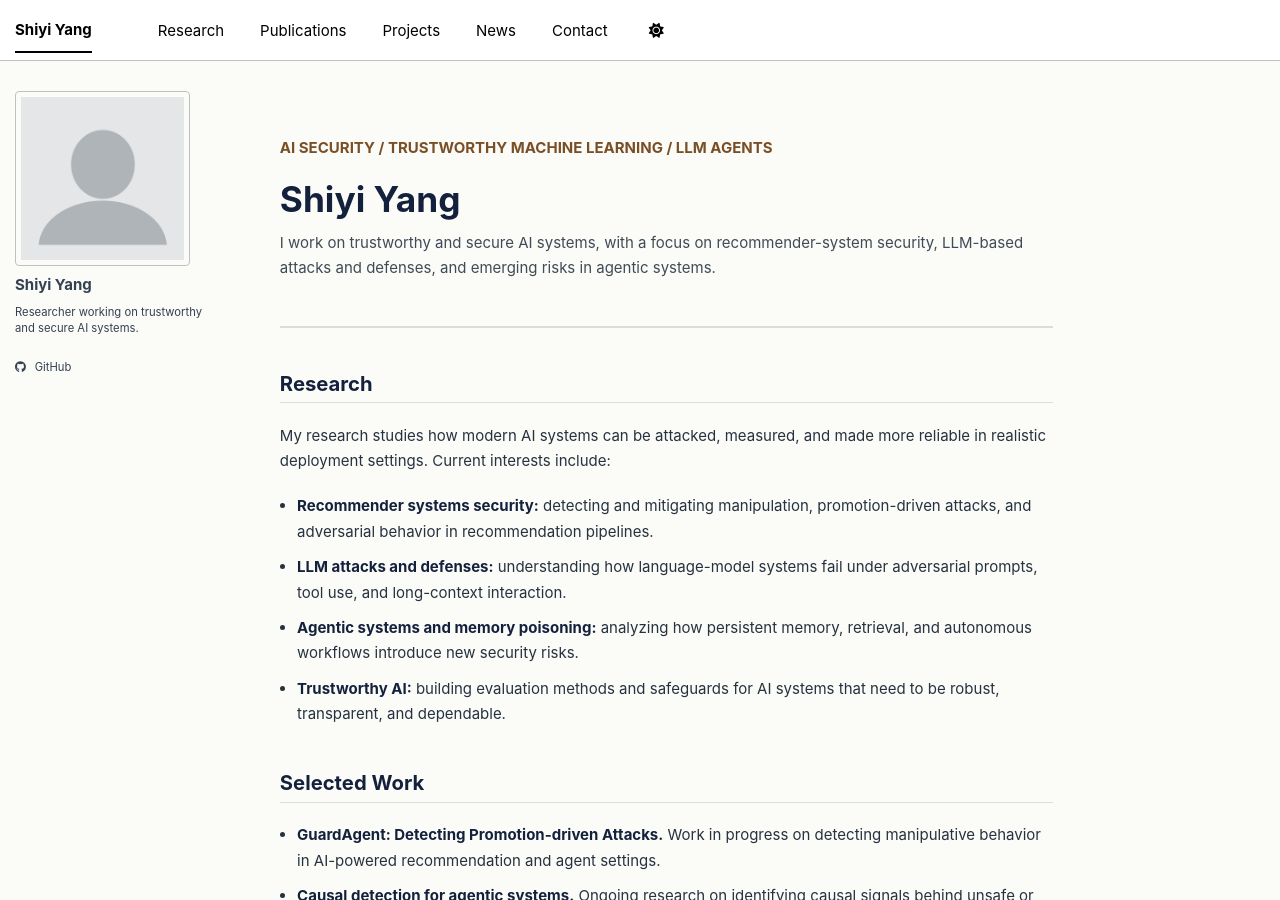
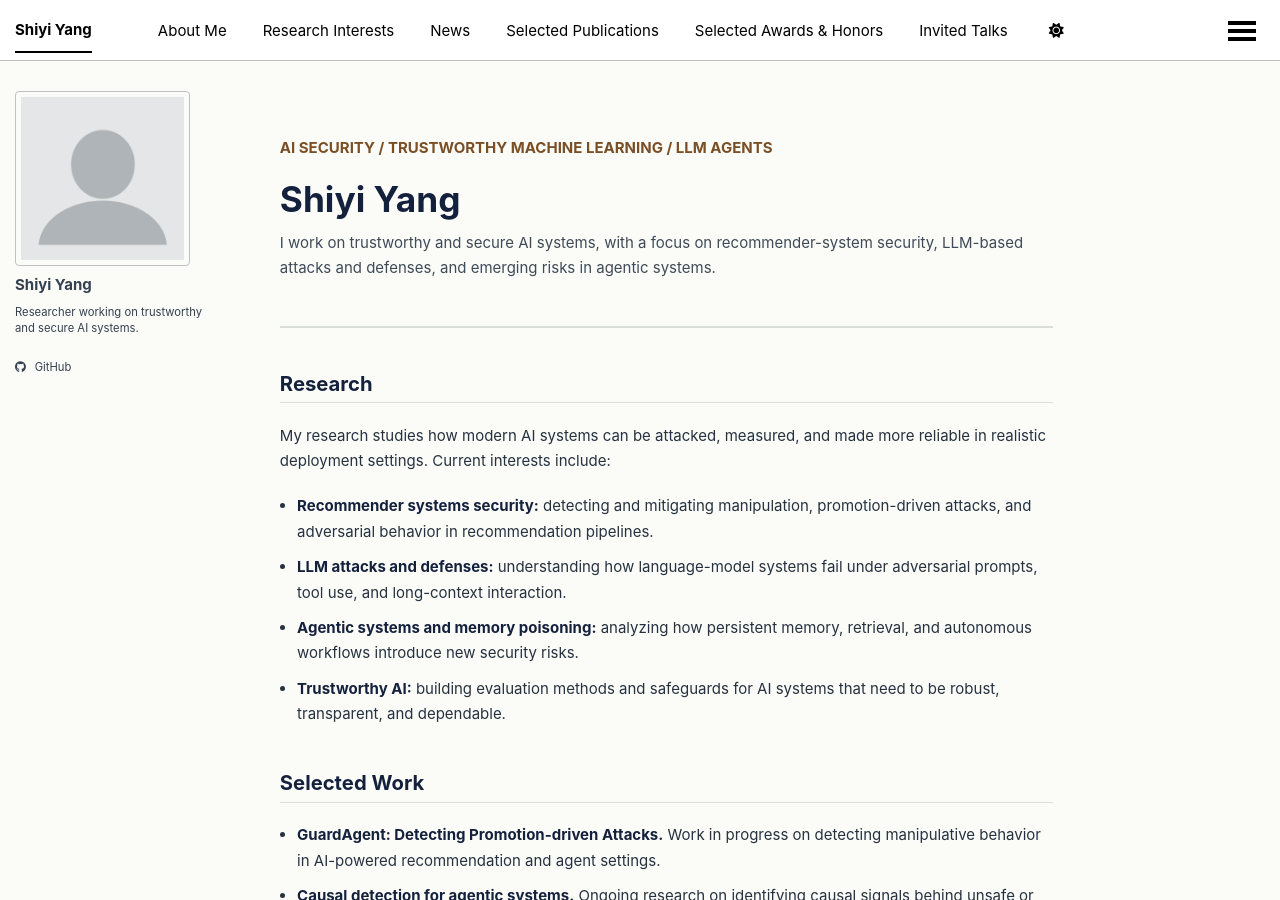
Before and after one commit to shiyiyang-ai/shiyiyang-ai.github.io, a Jekyll site: the page built from _pages/about.md, in a window 1280 px wide and 900 px high. Built offline with Jekyll 4.4.1, drawn with Linux system fonts in a browser that asks for light colours; a script bundle is joined from its source files by our own code; library files that are not in the unit come from our copies.

Commit message:
Update academic navigation sections

```diff
--- a/_data/navigation.yml
+++ b/_data/navigation.yml
@@ -8,17 +8,26 @@
 #      Markdown formatted page while the second is generated using JSON.
 
 main:
-  - title: "Research"
-    url: /#research
+  - title: "About Me"
+    url: /#about-me
 
-  - title: "Publications"
-    url: /#publications
-
-  - title: "Projects"
-    url: /#projects
+  - title: "Research Interests"
+    url: /#research-interests
 
   - title: "News"
     url: /#news
 
-  - title: "Contact"
-    url: /#contact
+  - title: "Selected Publications"
+    url: /#selected-publications
+
+  - title: "Selected Awards & Honors"
+    url: /#selected-awards-honors
+
+  - title: "Invited Talks"
+    url: /#invited-talks
+
+  - title: "Professional Services"
+    url: /#professional-services
+
+  - title: "Teaching"
+    url: /#teaching
```
